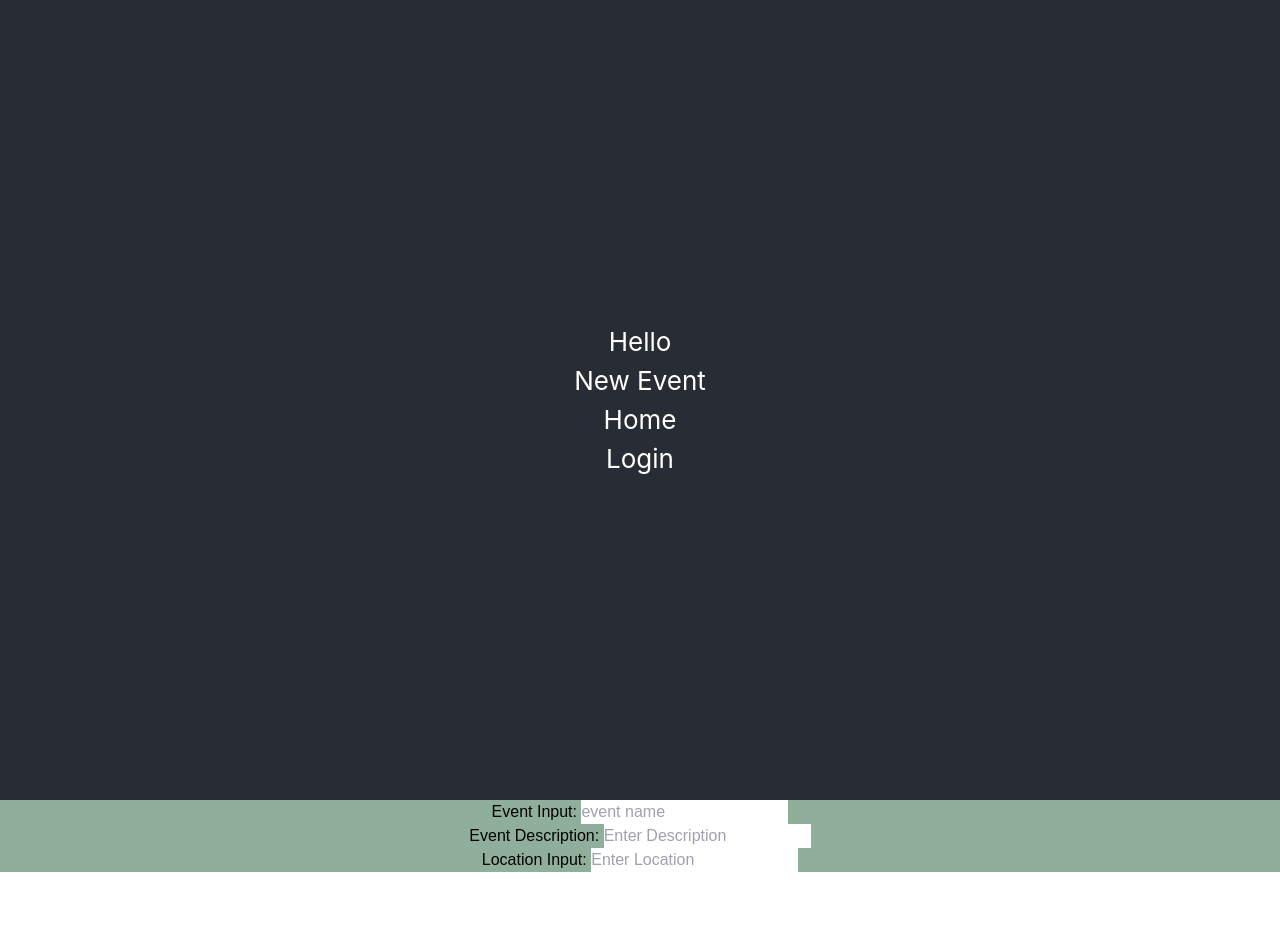
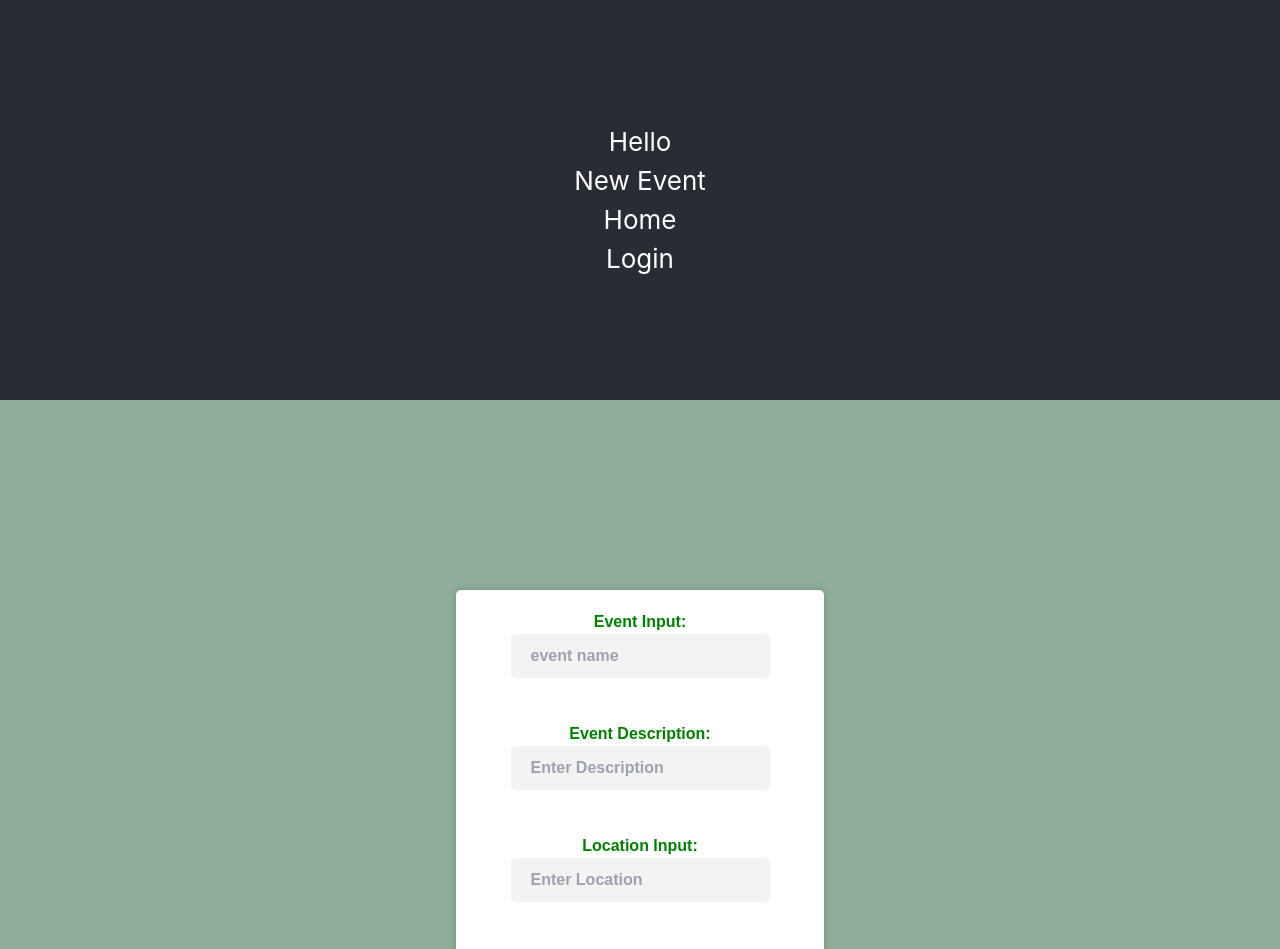
Before and after one commit to phill52/coordinote, a React (Create React App) app in the folder client/: page /newEvent in a window 1280 px wide. Shown: the top 949 px of the page. Before the commit the page ends 872 px from the top, so only its background shows below. Built offline with nearby package versions, Linux system fonts and the light colour scheme.

Commit message:
some css stuff

```diff
--- a/client/src/App.css
+++ b/client/src/App.css
@@ -1,5 +1,14 @@
+*{
+  box-sizing:border-box;
+  }
 .App {
   text-align: center;
+  background-color: #8faf9a;
+
+}
+.router {
+  background-color: #8faf9a;
+
 }
 
 .App-logo {
@@ -17,10 +26,32 @@
     animation: App-logo-spin infinite 20s linear;
   }
 }
+body{
+  height: 100%;
+  width: 100%;
+  background-color: #8faf9a;
 
+}
+.currentDay{
+  font-size: large;
+}
+.centered {
+  align-items: center;
+}
+.left{
+  text-align: left;
+}
+.smallCal{
+  display:inline-block;
+  height:100%;
+  width: 350px;
+  max-width: 200%;
+  align-items: center;
+  justify-content: center;
+}
 .App-header {
   background-color: #282c34;
-  min-height: 100vh;
+  min-height: 50vh;
   display: flex;
   flex-direction: column;
   align-items: center;
@@ -61,7 +92,7 @@
 .login-form textarea {
   width: 100%;
   padding: 10px;
-  border: 1px solid #48a667;
+  border: 1px solid green;
   border-radius: 5px;
   margin-bottom: 20px;
 }
@@ -70,7 +101,7 @@
   display: block;
   margin-bottom: 10px;
   font-weight: bold;
-  color: #48a667;
+  color: green;
 }
 
 .login-input {
@@ -160,7 +191,6 @@
   line-height: 16px;
 }
 .react-calendar {
-  width: 350px;
   max-width: 100%;
   background: white;
   border: 1px solid #a0a096;
@@ -176,10 +206,7 @@
   background: #a9d4ff;
 }
 
-.react-calendar__tile--active {
 
-  color: blue;
-}
 
 .react-calendar__month-view__days__day--weekend {
   color: #d10000;
--- a/client/src/pages/newEvent.js
+++ b/client/src/pages/newEvent.js
@@ -90,7 +90,7 @@ const NewEvent= ()=>{
                     console.log(times)
                 }
                 console.log(index);
-                setTselect(<TimeSelectorTwoAnchors startTime={new Date(curDate.getFullYear(), curDate.getMonth(), curDate.getDate(), 14, 0, 0, 0)} endTime={new Date(curDate.getFullYear(), curDate.getMonth(), curDate.getDate(), 22, 0, 0, 0)} value = {times} date= {clickedDay[arrIndex]} change={setCurTimes}/>)
+                setTselect(<TimeSelectorTwoAnchors className='centered' startTime={new Date(curDate.getFullYear(), curDate.getMonth(), curDate.getDate(), 14, 0, 0, 0)} endTime={new Date(curDate.getFullYear(), curDate.getMonth(), curDate.getDate(), 22, 0, 0, 0)} value = {times} date= {clickedDay[arrIndex]} change={setCurTimes}/>)
                 console.log(curTimes)
             }
             catch(e){
@@ -164,6 +164,10 @@ catch(e){
     setErr(true);
 }}fetchData();
 },[dates,rangedate])*/
+const handleSubmit = (event) =>{
+    event.preventDefault();
+    setNameSet(true)
+}
 useEffect(()=>{
     async function fetchData(){
         try{
@@ -211,60 +215,39 @@ else{
     if(dateTimeLock){
         return(
             <div>
-                <h1>All Done!</h1>
+                <h1 className='currentDay'>All Done!</h1>
                 {console.log(output)}
             </div>
         )
     }
     else{
     if(!nameSet){
-        if((eventName!=='')&&(eventDescription!=='')&&(location!=='')){
-        return(
-            <div>
-                <label>
+                return(
+            <div className='Login-page'>
+                <form className='login-form' onSubmit={handleSubmit}>
+                <label className='login-label'>
                     {'Event Input: '}
-                <input id='eventInput' onChange={(e)=>{setEventName(e.target.value)
-                console.log(e)}} placeholder='event name' />
+                <input className="login-input" id='eventInput' onChange={(e)=>{setEventName(e.target.value)
+                console.log(e)}} placeholder='event name' required />
                 </label>
                 <br />
-                <label>
+                <label className='login-label'>
                     {'Event Description: '}
-                    <input id='descriptionInput' onChange={(e)=>{setDescription(e.target.value)}} placeholder='Enter Description' />
+                    <input className="login-input" id='descriptionInput' onChange={(e)=>{setDescription(e.target.value)}} placeholder='Enter Description' required />
                 </label>
                 <br />
-                <label>
+                <label className='login-label'>
                     {'Location Input: '}
-                    <input id='locationInput' onChange={(e)=>{setLocation(e.target.value)}} placeholder='Enter Location' />
+                    <input className="login-input" id='locationInput' onChange={(e)=>{setLocation(e.target.value)}} placeholder='Enter Location' required/>
                 </label>
                 <br />
-                <button onClick={()=>{setNameSet(true)
-                let inputval=document.getElementById('eventInput');
-                console.log(inputval)}}>Lock Event Info</button>
+                <div className='flex justify-center'>
+                <button type='submit' onClick={handleSubmit}>Lock Event Info</button>
+                </div>
+                </form>
             </div>
-        )}
-        else{
-            return(
-                <div>
-                    <label>
-                        {'Event Input: '}
-                    <input id='eventInput' onChange={(e)=>{setEventName(e.target.value)
-                    console.log(e)}} placeholder='event name' />
-                    </label>
-                    <br />
-                    <label>
-                        {'Event Description: '}
-                        <input id='descriptionInput' onChange={(e)=>{setDescription(e.target.value)}} placeholder='Enter Description' />
-                    </label>
-                    <br />
-                    <label>
-                        {'Location Input: '}
-                        <input id='locationInput' onChange={(e)=>{setLocation(e.target.value)}} placeholder='Enter Location' />
-                    </label>
-                    <br />
+        )
 
-                </div>
-            )
-        }
     }
     else{
     if(dateLock){
@@ -274,14 +257,19 @@ else{
         if(arrIndex===0){
 return(<div>
     <div>
-    <p>{eventName}</p>
-    <p>{eventDescription}</p>
-    <p>{location}</p>
-    <Calendar value = {new Date()} tileClassName={tileClass} ></Calendar>
+    <div className='login-form'>
+            <h2 className='login-label'>Event Name</h2>
+        <p className='left'>{eventName}</p>
+        <h2 className='login-label'>Event Description</h2>
+        <p className='left'>{eventDescription}</p>
+        <h2 className='login-label'>Event Location</h2>
+        <p className='left'>{location}</p>
+        </div>
+    <Calendar className='smallCal' value = {new Date()} tileClassName={tileClass} ></Calendar>
     {console.log(allDates)}
     </div>
     <br />
-    <h1>{clickedDay[arrIndex].toDateString()}</h1>
+    <h1 className='currentDay'>{clickedDay[arrIndex].toDateString()}</h1>
     <button onClick={
         ()=>{
             setArrIndex(arrIndex+1)
@@ -294,14 +282,19 @@ return(<div>
 else if(arrIndex===(clickedDay.length-1)){
     return(<div>
         <div>
-        <p>{eventName}</p>
-        <p>{eventDescription}</p>
-        <p>{location}</p>
-        <Calendar value = {new Date()} tileClassName={tileClass} ></Calendar>
+        <div className='login-form'>
+            <h2 className='login-label'>Event Name</h2>
+        <p className='left'>{eventName}</p>
+        <h2 className='login-label'>Event Description</h2>
+        <p className='left'>{eventDescription}</p>
+        <h2 className='login-label'>Event Location</h2>
+        <p className='left'>{location}</p>
+        </div>
+        <Calendar className='smallCal' value = {new Date()} tileClassName={tileClass} ></Calendar>
         {console.log(allDates)}
         </div>
         <br />
-        <h1>{clickedDay[arrIndex].toDateString()}</h1>
+        <h1 className='currentDay'>{clickedDay[arrIndex].toDateString()}</h1>
         <button onClick={
             ()=>{
                 setArrIndex(arrIndex-1)
@@ -315,14 +308,19 @@ else if(arrIndex===(clickedDay.length-1)){
 else{
     return(<div>
         <div>
-        <p>{eventName}</p>
-        <p>{eventDescription}</p>
-        <p>{location}</p>
-        <Calendar value = {new Date()} tileClassName={tileClass} ></Calendar>
+        <div className='login-form'>
+            <h2 className='login-label'>Event Name</h2>
+        <p className='left'>{eventName}</p>
+        <h2 className='login-label'>Event Description</h2>
+        <p className='left'>{eventDescription}</p>
+        <h2 className='login-label'>Event Location</h2>
+        <p className='left'>{location}</p>
+        </div>
+        <Calendar className='smallCal' value = {new Date()} tileClassName={tileClass} ></Calendar>
         {console.log(allDates)}
         </div>
         <br />
-        <h1>{clickedDay[arrIndex].toDateString()}</h1>
+        <h1 className='currentDay'>{clickedDay[arrIndex].toDateString()}</h1>
         <button onClick={
             ()=>{
                 setArrIndex(arrIndex-1)
@@ -343,14 +341,19 @@ else{
            if(arrIndex===0){
 return(<div>
     <div>
-    <p>{eventName}</p>
-    <p>{eventDescription}</p>
-    <p>{location}</p>
-    <Calendar value = {new Date()} tileClassName={tileClass} ></Calendar>
+    <div className='login-form'>
+            <h2 className='login-label'>Event Name</h2>
+        <p className='left'>{eventName}</p>
+        <h2 className='login-label'>Event Description</h2>
+        <p className='left'>{eventDescription}</p>
+        <h2 className='login-label'>Event Location</h2>
+        <p className='left'>{location}</p>
+        </div>
+    <Calendar className='smallCal' value = {new Date()} tileClassName={tileClass} ></Calendar>
     {console.log(allDates)}
     </div>
     <br />
-    <h1>{clickedDay[arrIndex].toDateString()}</h1>
+    <h1 className='currentDay'>{clickedDay[arrIndex].toDateString()}</h1>
     <button onClick={
         ()=>{
             setArrIndex(arrIndex+1)
@@ -366,14 +369,19 @@ return(<div>
 else if(arrIndex===(clickedDay.length-1)){
     return(<div>
         <div>
-        <p>{eventName}</p>
-        <p>{eventDescription}</p>
-        <p>{location}</p>
-        <Calendar value = {new Date()} tileClassName={tileClass} ></Calendar>
+        <div className='login-form'>
+            <h2 className='login-label'>Event Name</h2>
+        <p className='left'>{eventName}</p>
+        <h2 className='login-label'>Event Description</h2>
+        <p className='left'>{eventDescription}</p>
+        <h2 className='login-label'>Event Location</h2>
+        <p className='left'>{location}</p>
+        </div>
+        <Calendar className='smallCal' value = {new Date()} tileClassName={tileClass} ></Calendar>
         {console.log(allDates)}
         </div>
         <br />
-        <h1>{clickedDay[arrIndex].toDateString()}</h1>
+        <h1 className='currentDay'>{clickedDay[arrIndex].toDateString()}</h1>
         <button onClick={
             ()=>{
                 setArrIndex(arrIndex-1)
@@ -390,14 +398,19 @@ else if(arrIndex===(clickedDay.length-1)){
 else{
     return(<div>
         <div>
-        <p>{eventName}</p>
-        <p>{eventDescription}</p>
-        <p>{location}</p>
-        <Calendar value = {new Date()} tileClassName={tileClass} ></Calendar>
+        <div className='login-form'>
+            <h2 className='login-label'>Event Name</h2>
+        <p className='left'>{eventName}</p>
+        <h2 className='login-label'>Event Description</h2>
+        <p className='left'>{eventDescription}</p>
+        <h2 className='login-label'>Event Location</h2>
+        <p className='left'>{location}</p>
+        </div>
+        <Calendar className='smallCal' value = {new Date()} tileClassName={tileClass} ></Calendar>
         {console.log(allDates)}
         </div>
         <br />
-        <h1>{clickedDay[arrIndex].toDateString()}</h1>
+        <h1 className='currentDay'>{clickedDay[arrIndex].toDateString()}</h1>
         <button onClick={
             ()=>{
                 setArrIndex(arrIndex-1)
@@ -418,20 +431,49 @@ else{
 }
 }
 else{
+    if(clickedDay.length>0){
     return(<div>
+        <div className='login-form'>
+            <h2 className='login-label'>Event Name</h2>
+        <p className='left'>{eventName}</p>
+        <h2 className='login-label'>Event Description</h2>
+        <p className='left'>{eventDescription}</p>
+        <h2 className='login-label'>Event Location</h2>
+        <p className='left'>{location}</p>
+        </div>
         <div>
-        <p>{eventName}</p>
-        <p>{eventDescription}</p>
-        <p>{location}</p>
-        <Calendar value = {new Date()} onChange={setDates} tileClassName={tileClass} ></Calendar>
+        <Calendar className='smallCal' value = {new Date()} onChange={setDates} tileClassName={tileClass} ></Calendar>
+        </div>
         {console.log(clickedDay)}
-        </div>
+
         <br />
         <button onClick={()=>{
             SetDateLock(true)}}> Lock Dates</button>
 
 
     </div>);
+}
+else{
+    return(<div>
+        <div>
+        <div className='login-form'>
+            <h2 className='login-label'>Event Name</h2>
+        <p className='left'>{eventName}</p>
+        <h2 className='login-label'>Event Description</h2>
+        <p className='left'>{eventDescription}</p>
+        <h2 className='login-label'>Event Location</h2>
+        <p className='left'>{location}</p>
+        </div><div>
+        <Calendar className='smallCal' value = {new Date()} onChange={setDates} tileClassName={tileClass} ></Calendar>
+        </div>
+        {console.log(clickedDay)}
+        </div>
+        <br />
+
+
+
+    </div>);
+}
 }}}
 }}
 export default NewEvent;
```
